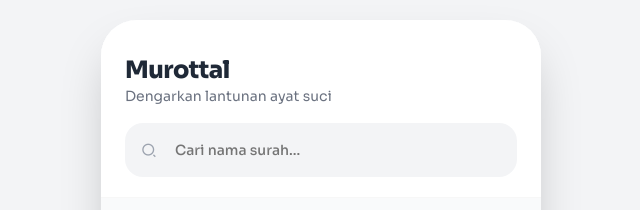
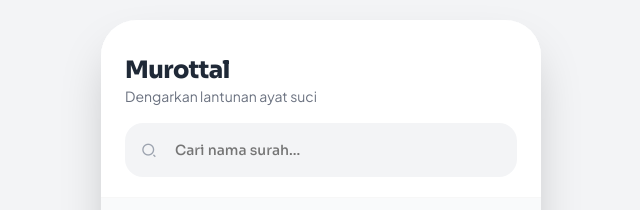
Before and after one commit to diwebin-aja/utama, a plain HTML site: page index.html in a window 1280 px wide. Shown: the top 210 px of the page, 319-959 px from the left. Drawn offline with nearby package versions, Linux system fonts and the light colour scheme; no server answers; a web font is replaced by a local one.

Commit message:
Update index.html

```diff
--- a/index.html
+++ b/index.html
@@ -288,6 +288,7 @@
             color: var(--text-muted);
             font-size: 14px;
             margin-top: 2px;
+            font-family: 'plus jakarta sans';
         }
 
         .search-wrap {
```
